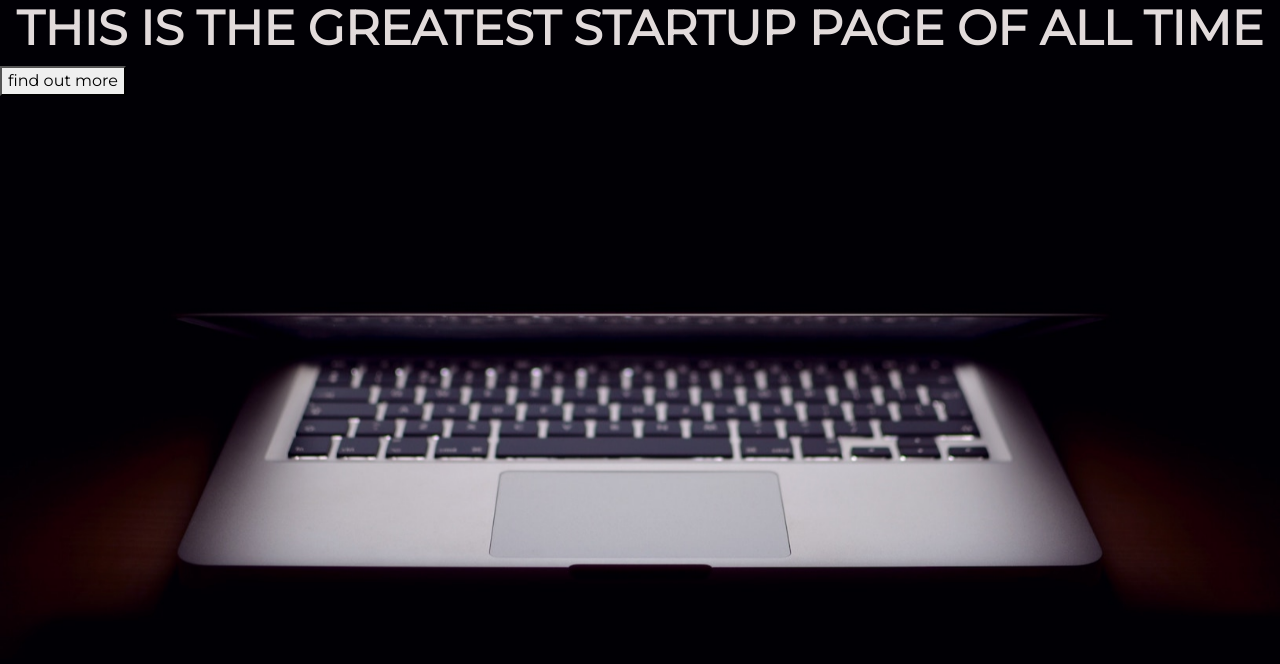
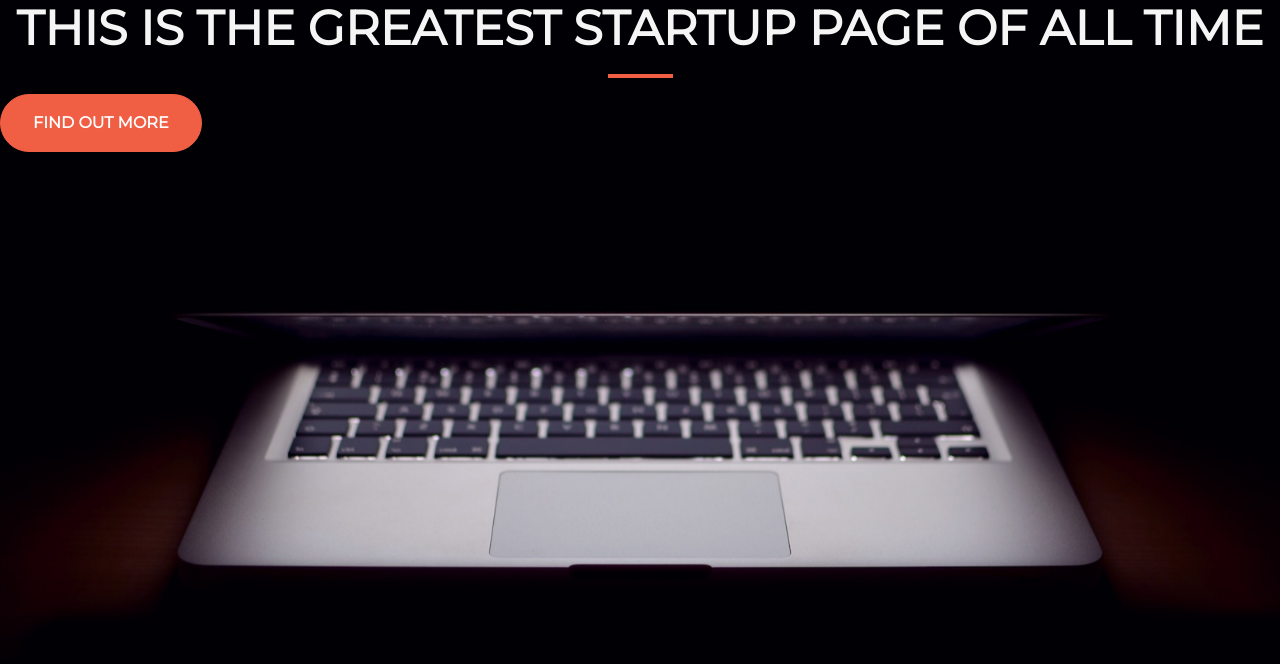
Before and after one commit to matthcraig/startup, a plain HTML site: page index.html in a window 1280 px wide. Drawn offline with nearby package versions, Linux system fonts and the light colour scheme.

Commit message:
add button styles and color

```diff
--- a/index.html
+++ b/index.html
@@ -10,7 +10,8 @@
   </head>
   <body>
     <h1 class="text-uppercase"><strong>This is the greatest startup Page of All time</strong></h1>
-    <button>find out more</button>
+    <hr>
+    <button class="btn btn-primary btn-xl">find out more</button>
 
   </body>
 </html>
--- a/style.css
+++ b/style.css
@@ -12,8 +12,30 @@ html {
 
 h1 {
   font-size: 3rem;
-  color: #E2DBDB;
+  color: whitesmoke;
   display: flex;
   justify-content: center;
   position: center;
 }
+.btn{
+  font-weight: 700;
+  border-radius: 300px;
+  text-transform: uppercase;
+}
+.btn-primary{
+  background-color: #F05F44;
+  border-color:#F05F44;
+}
+.btn-primary:hover{
+  background-color: #EE4B08;
+  border-color: #EE4B08;
+  border-width: 4px;
+}
+.btn-xl{
+  padding: 1rem 2rem;
+}
+hr {
+  border-color:#F05F44;
+  border-width: 4px;
+  max-width: 65px;
+}
```
